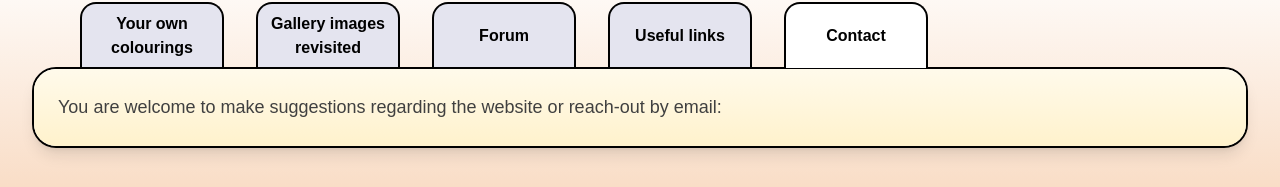
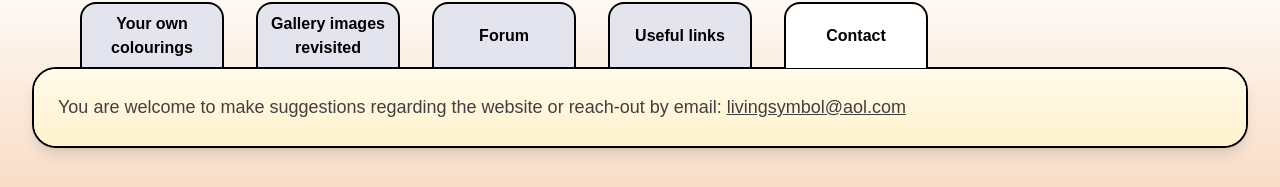
Before and after one commit to livingsymbol/colouring-project-v2, a React (Vite) app in the folder client/: page /forum-and-colouring in a window 1280 px wide. Both pictures are taken after a click on the button "Contact". Shown: the part 311-498 px from the top of the page. Built offline with nearby package versions, Linux system fonts and the light colour scheme; no server answers.

Commit message:
Add mail

```diff
--- a/client/src/components/tabs/ForumTab5.jsx
+++ b/client/src/components/tabs/ForumTab5.jsx
@@ -2,6 +2,6 @@ import Paragraph from "../Paragraph";
 
 export default function ForumTab5() {
     return <Paragraph>
-        You are welcome to make suggestions regarding the website or reach-out by email:
+        You are welcome to make suggestions regarding the website or reach-out by email: <span className="underline">livingsymbol@aol.com</span>
     </Paragraph>;
 }
```
